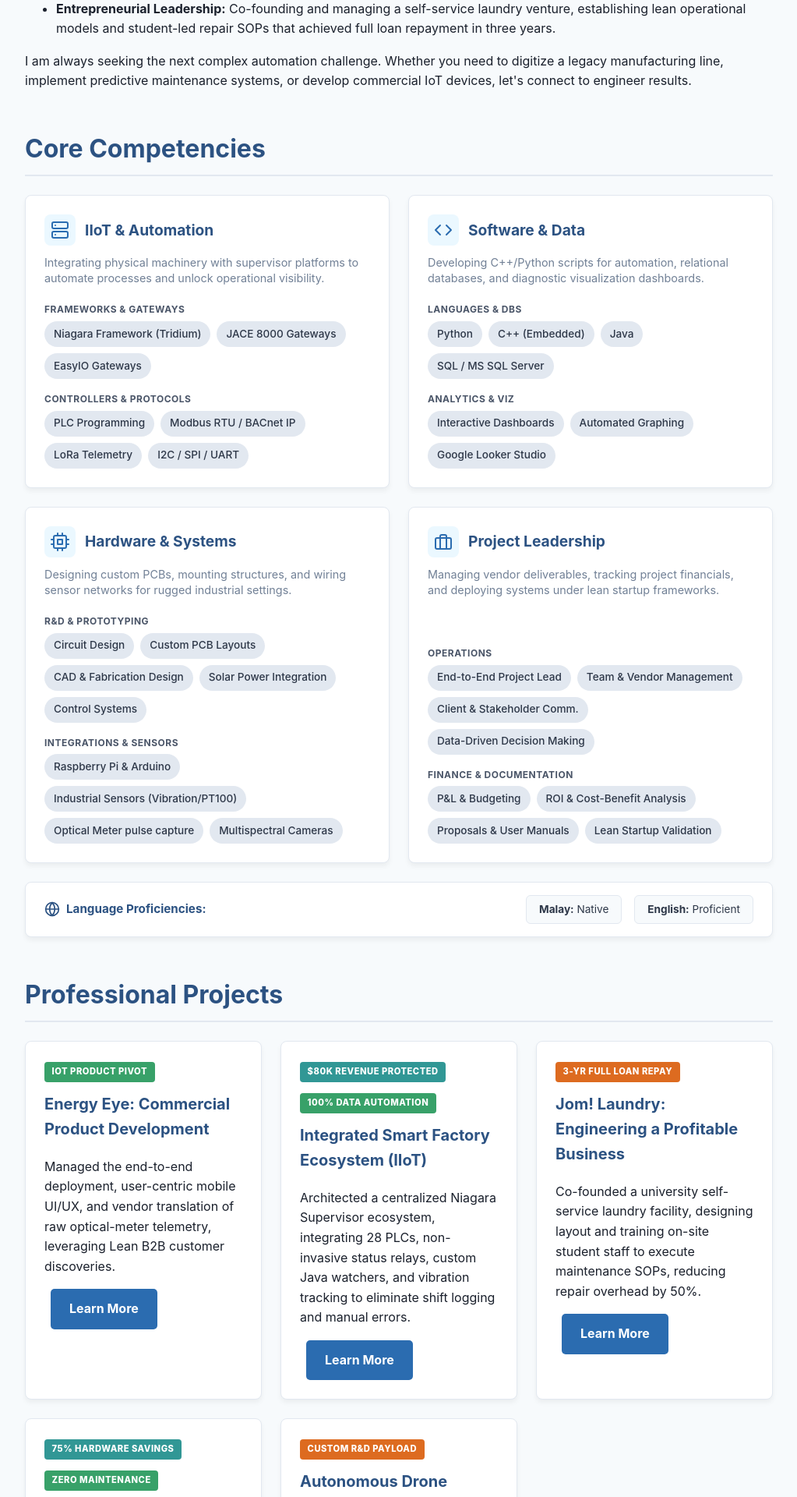
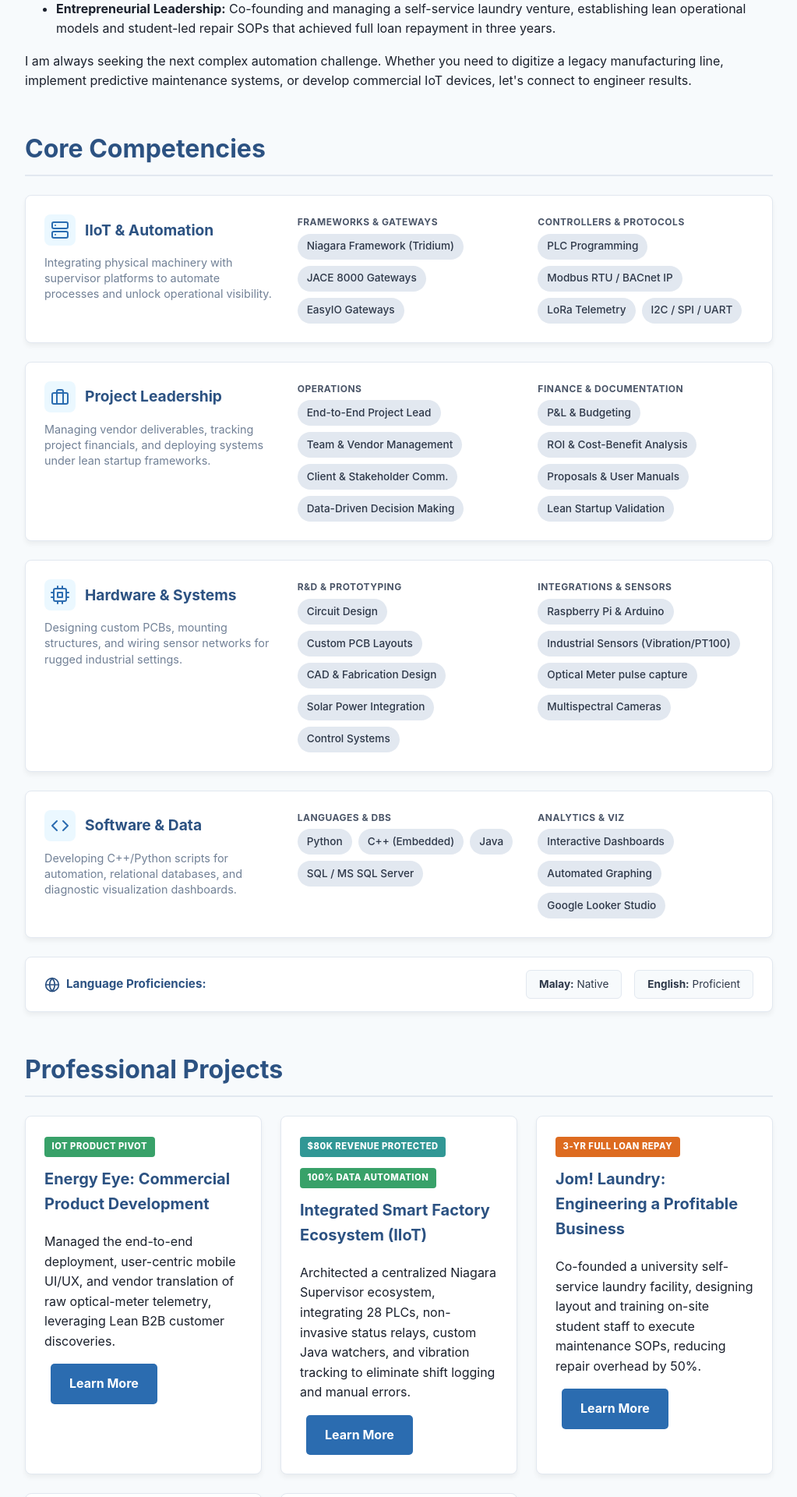
Before and after one commit to xion-xion/xion-xion.github.io, a Jekyll site: the page built from index.html, in a window 1280 px wide. Shown: the part 1175-3095 px from the top of the page at 78% size, without its empty margins (128-1151 px from the left). Built offline with Jekyll 4.4.1, drawn with Linux system fonts in a browser that asks for light colours.

Commit message:
Reorganize homepage skills grid to row-by-row layout with left info / right details columns

```diff
--- a/assets/css/style.css
+++ b/assets/css/style.css
@@ -152,8 +152,8 @@ h2 {
 
 /* Skills Section - Grid */
 .skills-grid {
-    display: grid;
-    grid-template-columns: repeat(2, 1fr);
+    display: flex;
+    flex-direction: column;
     gap: 1.5rem;
 }
 
@@ -717,11 +717,23 @@ footer a:hover {
 .skill-card {
     transition: transform 0.3s ease, box-shadow 0.3s ease, border-color 0.3s ease;
     display: flex;
-    flex-direction: column;
+    flex-direction: row;
+    gap: 2rem;
+    align-items: flex-start;
 }
 
 .skill-card:hover {
     border-color: #bee3f8;
+}
+
+.skill-card-info {
+    flex: 1;
+}
+
+.skill-card-details {
+    flex: 2;
+    display: flex;
+    width: 100%;
 }
 
 .skill-card-header {
@@ -751,18 +763,18 @@ footer a:hover {
     font-size: 0.9rem;
     color: #718096;
     margin-top: 0;
-    margin-bottom: 1.25rem;
+    margin-bottom: 0;
     line-height: 1.4;
 }
 
 .skill-groups {
     display: flex;
-    flex-direction: column;
-    gap: 1rem;
-    margin-top: auto; /* Push tags to bottom of card */
+    width: 100%;
+    gap: 2rem;
 }
 
 .skill-group {
+    flex: 1;
     display: flex;
     flex-direction: column;
     gap: 0.35rem;
@@ -774,6 +786,20 @@ footer a:hover {
     color: #4a5568;
     text-transform: uppercase;
     letter-spacing: 0.5px;
+}
+
+@media (max-width: 768px) {
+    .skill-card {
+        flex-direction: column;
+        gap: 1.5rem;
+    }
+    .skill-card-details {
+        width: 100%;
+    }
+    .skill-groups {
+        flex-direction: column;
+        gap: 1.5rem;
+    }
 }
 
 /* Languages Bar styling */
--- a/index.html
+++ b/index.html
@@ -63,6 +63,7 @@ title: Home
     <div class="skills-grid">
         <!-- IIoT & Automation -->
         <div class="skill-card">
+            <div class="skill-card-info">
                 <div class="skill-card-header">
                     <div class="skill-icon">
                         <svg viewBox="0 0 24 24" width="24" height="24" stroke="currentColor" stroke-width="2" fill="none" stroke-linecap="round" stroke-linejoin="round"><rect x="2" y="2" width="20" height="8" rx="2" ry="2"></rect><rect x="2" y="14" width="20" height="8" rx="2" ry="2"></rect><line x1="6" y1="6" x2="6.01" y2="6"></line><line x1="6" y1="18" x2="6.01" y2="18"></line></svg>
@@ -70,6 +71,8 @@ title: Home
                     <h3>IIoT & Automation</h3>
                 </div>
                 <p class="skill-desc">Integrating physical machinery with supervisor platforms to automate processes and unlock operational visibility.</p>
+            </div>
+            <div class="skill-card-details">
                 <div class="skill-groups">
                     <div class="skill-group">
                         <span class="group-title">Frameworks & Gateways</span>
@@ -90,32 +93,38 @@ title: Home
                     </div>
                 </div>
             </div>
+        </div>
 
-        <!-- Software & Data -->
+        <!-- Project Leadership -->
         <div class="skill-card">
+            <div class="skill-card-info">
                 <div class="skill-card-header">
                     <div class="skill-icon">
-                    <svg viewBox="0 0 24 24" width="24" height="24" stroke="currentColor" stroke-width="2" fill="none" stroke-linecap="round" stroke-linejoin="round"><polyline points="16 18 22 12 16 6"></polyline><polyline points="8 6 2 12 8 18"></polyline></svg>
+                        <svg viewBox="0 0 24 24" width="24" height="24" stroke="currentColor" stroke-width="2" fill="none" stroke-linecap="round" stroke-linejoin="round"><rect x="2" y="7" width="20" height="14" rx="2" ry="2"></rect><path d="M16 21V5a2 2 0 0 0-2-2h-4a2 2 0 0 0-2 2v16"></path></svg>
                     </div>
-                <h3>Software & Data</h3>
+                    <h3>Project Leadership</h3>
                 </div>
-            <p class="skill-desc">Developing C++/Python scripts for automation, relational databases, and diagnostic visualization dashboards.</p>
+                <p class="skill-desc">Managing vendor deliverables, tracking project financials, and deploying systems under lean startup frameworks.</p>
+            </div>
+            <div class="skill-card-details">
                 <div class="skill-groups">
                     <div class="skill-group">
-                    <span class="group-title">Languages & DBs</span>
+                        <span class="group-title">Operations</span>
                         <div class="skill-tags">
-                        <span class="skill-tag">Python</span>
-                        <span class="skill-tag">C++ (Embedded)</span>
-                        <span class="skill-tag">Java</span>
-                        <span class="skill-tag">SQL / MS SQL Server</span>
+                            <span class="skill-tag">End-to-End Project Lead</span>
+                            <span class="skill-tag">Team & Vendor Management</span>
+                            <span class="skill-tag">Client & Stakeholder Comm.</span>
+                            <span class="skill-tag">Data-Driven Decision Making</span>
                         </div>
                     </div>
                     <div class="skill-group">
-                    <span class="group-title">Analytics & Viz</span>
+                        <span class="group-title">Finance & Documentation</span>
                         <div class="skill-tags">
-                        <span class="skill-tag">Interactive Dashboards</span>
-                        <span class="skill-tag">Automated Graphing</span>
-                        <span class="skill-tag">Google Looker Studio</span>
+                            <span class="skill-tag">P&L & Budgeting</span>
+                            <span class="skill-tag">ROI & Cost-Benefit Analysis</span>
+                            <span class="skill-tag">Proposals & User Manuals</span>
+                            <span class="skill-tag">Lean Startup Validation</span>
+                        </div>
                     </div>
                 </div>
             </div>
@@ -123,6 +132,7 @@ title: Home
 
         <!-- Hardware & Systems -->
         <div class="skill-card">
+            <div class="skill-card-info">
                 <div class="skill-card-header">
                     <div class="skill-icon">
                         <svg viewBox="0 0 24 24" width="24" height="24" stroke="currentColor" stroke-width="2" fill="none" stroke-linecap="round" stroke-linejoin="round"><rect x="4" y="4" width="16" height="16" rx="2" ry="2"></rect><rect x="9" y="9" width="6" height="6"></rect><line x1="9" y1="1" x2="9" y2="4"></line><line x1="15" y1="1" x2="15" y2="4"></line><line x1="9" y1="20" x2="9" y2="23"></line><line x1="15" y1="20" x2="15" y2="23"></line><line x1="20" y1="9" x2="23" y2="9"></line><line x1="20" y1="15" x2="23" y2="15"></line><line x1="1" y1="9" x2="4" y2="9"></line><line x1="1" y1="15" x2="4" y2="15"></line></svg>
@@ -130,6 +140,8 @@ title: Home
                     <h3>Hardware & Systems</h3>
                 </div>
                 <p class="skill-desc">Designing custom PCBs, mounting structures, and wiring sensor networks for rugged industrial settings.</p>
+            </div>
+            <div class="skill-card-details">
                 <div class="skill-groups">
                     <div class="skill-group">
                         <span class="group-title">R&D & Prototyping</span>
@@ -152,33 +164,37 @@ title: Home
                     </div>
                 </div>
             </div>
+        </div>
 
-        <!-- Project Leadership -->
+        <!-- Software & Data -->
         <div class="skill-card">
+            <div class="skill-card-info">
                 <div class="skill-card-header">
                     <div class="skill-icon">
-                    <svg viewBox="0 0 24 24" width="24" height="24" stroke="currentColor" stroke-width="2" fill="none" stroke-linecap="round" stroke-linejoin="round"><rect x="2" y="7" width="20" height="14" rx="2" ry="2"></rect><path d="M16 21V5a2 2 0 0 0-2-2h-4a2 2 0 0 0-2 2v16"></path></svg>
+                        <svg viewBox="0 0 24 24" width="24" height="24" stroke="currentColor" stroke-width="2" fill="none" stroke-linecap="round" stroke-linejoin="round"><polyline points="16 18 22 12 16 6"></polyline><polyline points="8 6 2 12 8 18"></polyline></svg>
                     </div>
-                <h3>Project Leadership</h3>
+                    <h3>Software & Data</h3>
                 </div>
-            <p class="skill-desc">Managing vendor deliverables, tracking project financials, and deploying systems under lean startup frameworks.</p>
+                <p class="skill-desc">Developing C++/Python scripts for automation, relational databases, and diagnostic visualization dashboards.</p>
+            </div>
+            <div class="skill-card-details">
                 <div class="skill-groups">
                     <div class="skill-group">
-                    <span class="group-title">Operations</span>
+                        <span class="group-title">Languages & DBs</span>
                         <div class="skill-tags">
-                        <span class="skill-tag">End-to-End Project Lead</span>
-                        <span class="skill-tag">Team & Vendor Management</span>
-                        <span class="skill-tag">Client & Stakeholder Comm.</span>
-                        <span class="skill-tag">Data-Driven Decision Making</span>
+                            <span class="skill-tag">Python</span>
+                            <span class="skill-tag">C++ (Embedded)</span>
+                            <span class="skill-tag">Java</span>
+                            <span class="skill-tag">SQL / MS SQL Server</span>
                         </div>
                     </div>
                     <div class="skill-group">
-                    <span class="group-title">Finance & Documentation</span>
+                        <span class="group-title">Analytics & Viz</span>
                         <div class="skill-tags">
-                        <span class="skill-tag">P&L & Budgeting</span>
-                        <span class="skill-tag">ROI & Cost-Benefit Analysis</span>
-                        <span class="skill-tag">Proposals & User Manuals</span>
-                        <span class="skill-tag">Lean Startup Validation</span>
+                            <span class="skill-tag">Interactive Dashboards</span>
+                            <span class="skill-tag">Automated Graphing</span>
+                            <span class="skill-tag">Google Looker Studio</span>
+                        </div>
                     </div>
                 </div>
             </div>
```
Lines whose indentation alone changed are shown as unchanged.
